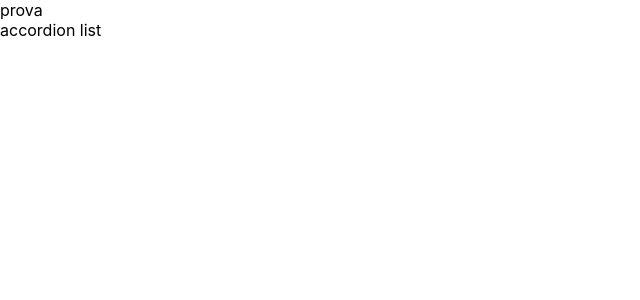
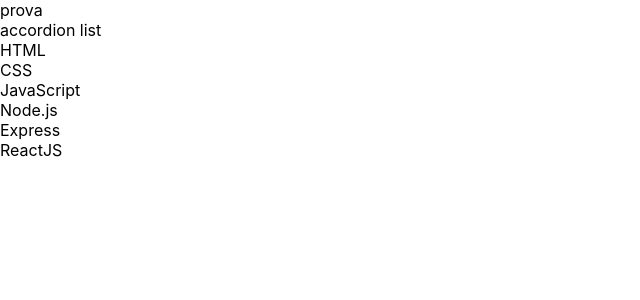
Before and after one commit to francescocifaldi/react-use-state, a React (Vite) app: page / in a window 1280 px wide. Shown: the top 300 px of the page, without its empty margins (0-640 px from the left). Built offline with nearby package versions, Linux system fonts and the light colour scheme.

Commit message:
ADD accordionItem print title via props from parent

```diff
--- a/src/AccordionItem.jsx
+++ b/src/AccordionItem.jsx
@@ -1,8 +1,9 @@
-export default function AccordionItem() {
+export default function AccordionItem({ language }) {
+    const { id, title } = language
     return (
         <>
             <div>
-                accordion item
+                {title}
             </div>
         </>
     )
--- a/src/components/accordion/AccordionList.jsx
+++ b/src/components/accordion/AccordionList.jsx
@@ -8,14 +8,14 @@
                 accordion list
             </div>
 
-            <div>
-                {languages.map((language) => {
-                    <div key={language.id}>
-                        item
-                    </div>
-                })}
+            <ul>
+                {languages.map((language) => (
+                    <li key={language.id}>
+                        <AccordionItem language={language} />
+                    </li>
+                ))}
 
-            </div>
+            </ul>
             {
                 console.log(typeof (languages))
             }
```
